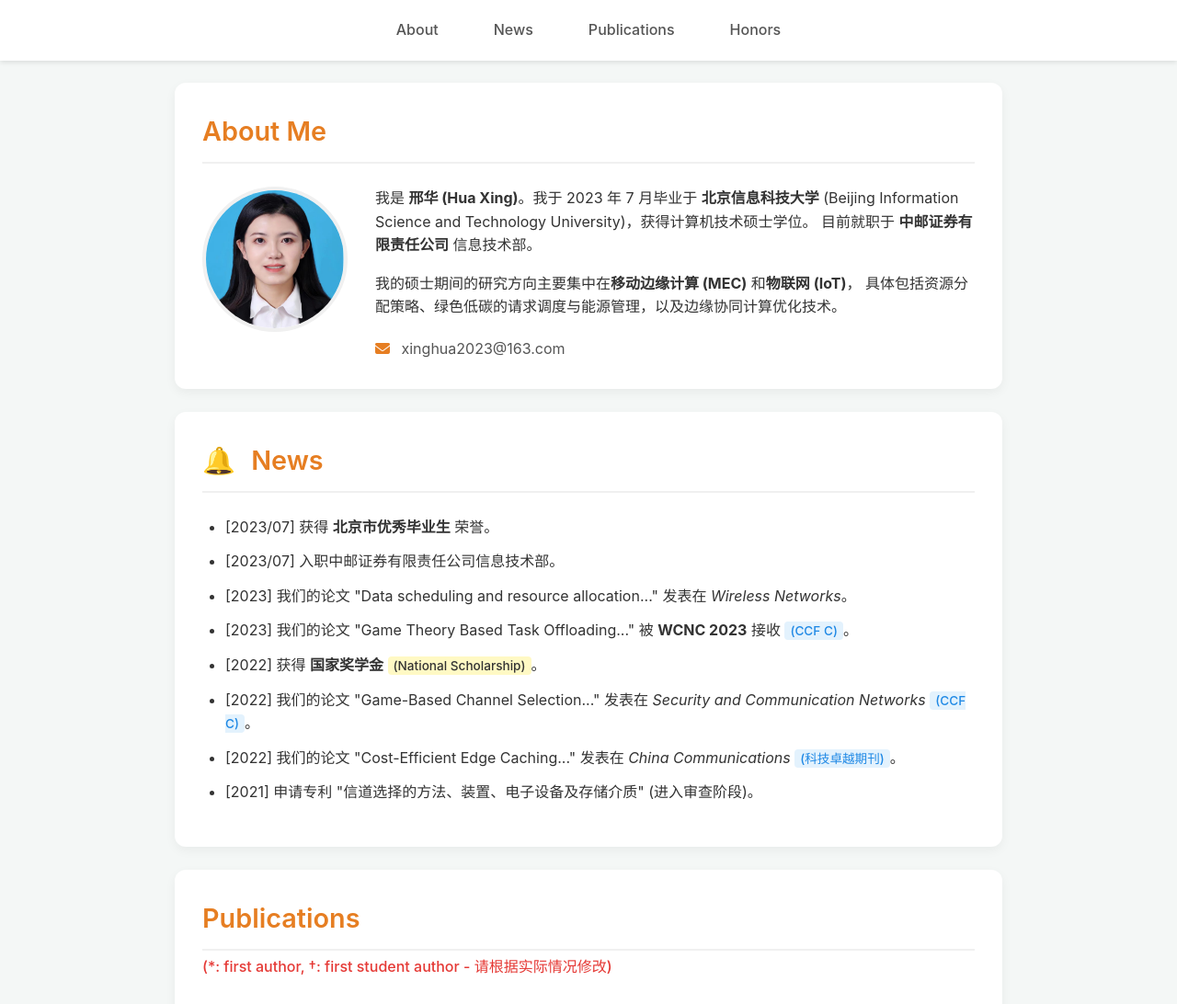
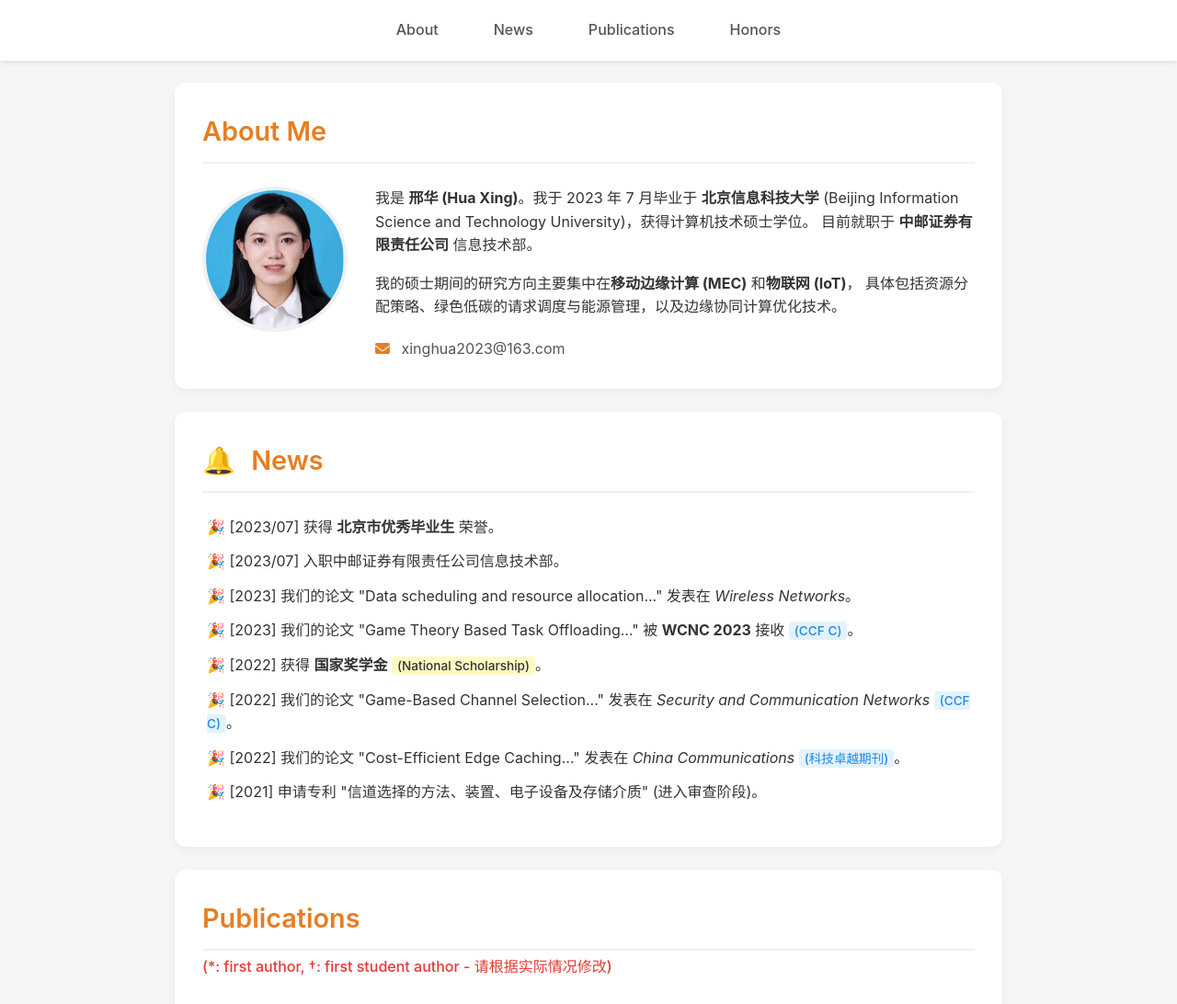
Before and after one commit to xinghua01/xinghua01.github.io, a plain HTML site: page index.html in a window 1280 px wide. Shown: the top 1092 px of the page at 92% size. Drawn offline with Linux system fonts and the light colour scheme.

Commit message:
[upd] all

```diff
--- a/index.html
+++ b/index.html
@@ -44,14 +44,14 @@
         <section id="news" class="card">
             <h2><span class="icon">🔔</span> News</h2>
             <ul>
-                <li>[2023/07] 获得 <strong>北京市优秀毕业生</strong> 荣誉。</li>
-                <li>[2023/07] 入职中邮证券有限责任公司信息技术部。</li>
-                <li>[2023] 我们的论文 "Data scheduling and resource allocation..." 发表在 <em>Wireless Networks</em>。</li>
-                <li>[2023] 我们的论文 "Game Theory Based Task Offloading..." 被 <strong>WCNC 2023</strong> 接收 <span class="highlight-blue">(CCF C)</span>。</li>
-                <li>[2022] 获得 <strong>国家奖学金</strong> <span class="highlight-yellow">(National Scholarship)</span>。</li>
-                <li>[2022] 我们的论文 "Game-Based Channel Selection..." 发表在 <em>Security and Communication Networks</em> <span class="highlight-blue">(CCF C)</span>。</li>
-                <li>[2022] 我们的论文 "Cost-Efficient Edge Caching..." 发表在 <em>China Communications</em> <span class="highlight-blue">(科技卓越期刊)</span>。</li>
-                <li>[2021] 申请专利 "信道选择的方法、装置、电子设备及存储介质" (进入审查阶段)。</li>
+                <li>🎉 [2023/07] 获得 <strong>北京市优秀毕业生</strong> 荣誉。</li>
+                <li>🎉 [2023/07] 入职中邮证券有限责任公司信息技术部。</li>
+                <li>🎉 [2023] 我们的论文 "Data scheduling and resource allocation..." 发表在 <em>Wireless Networks</em>。</li>
+                <li>🎉 [2023] 我们的论文 "Game Theory Based Task Offloading..." 被 <strong>WCNC 2023</strong> 接收 <span class="highlight-blue">(CCF C)</span>。</li>
+                <li>🎉 [2022] 获得 <strong>国家奖学金</strong> <span class="highlight-yellow">(National Scholarship)</span>。</li>
+                <li>🎉 [2022] 我们的论文 "Game-Based Channel Selection..." 发表在 <em>Security and Communication Networks</em> <span class="highlight-blue">(CCF C)</span>。</li>
+                <li>🎉 [2022] 我们的论文 "Cost-Efficient Edge Caching..." 发表在 <em>China Communications</em> <span class="highlight-blue">(科技卓越期刊)</span>。</li>
+                <li>🎉 [2021] 申请专利 "信道选择的方法、装置、电子设备及存储介质" (进入审查阶段)。</li>
             </ul>
         </section>
 
--- a/style.css
+++ b/style.css
@@ -150,11 +150,14 @@ nav a:hover {
     margin-top: 15px;
 }
 
-/* --- News & Honors 板块 (列表) --- */
-#news ul,
+/* --- News & Honors 板块 (列表) [已修改] --- */
+#news ul {
+    list-style: none;  /* [修改] 移除 News 的默认黑点 */
+    padding-left: 5px; /* [修改] 调整左边距, 让 🎉 对齐 */
+}
+
 #honors ul {
-    list-style: disc; /* 模板中的标准圆形
-    bullet */
+    list-style: disc;  /* [修改] 保留 Honors 的默认黑点 */
     padding-left: 25px;
 }
 
```
